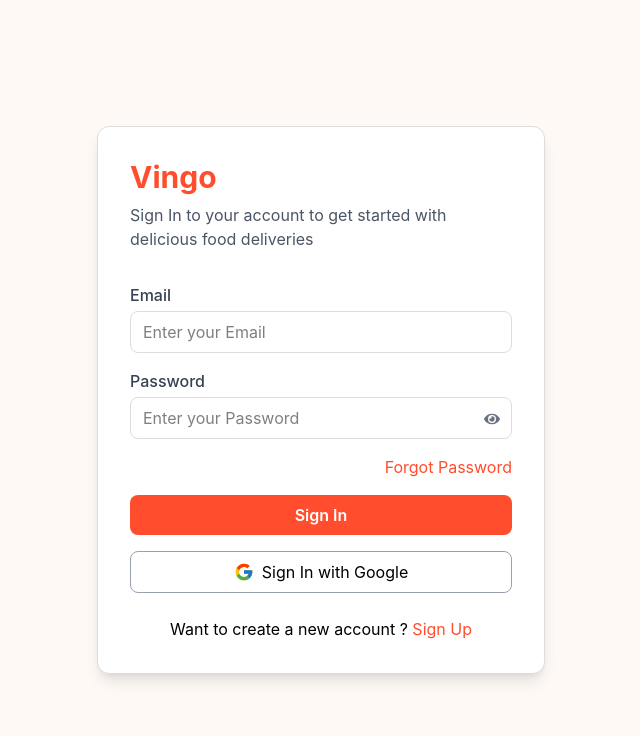
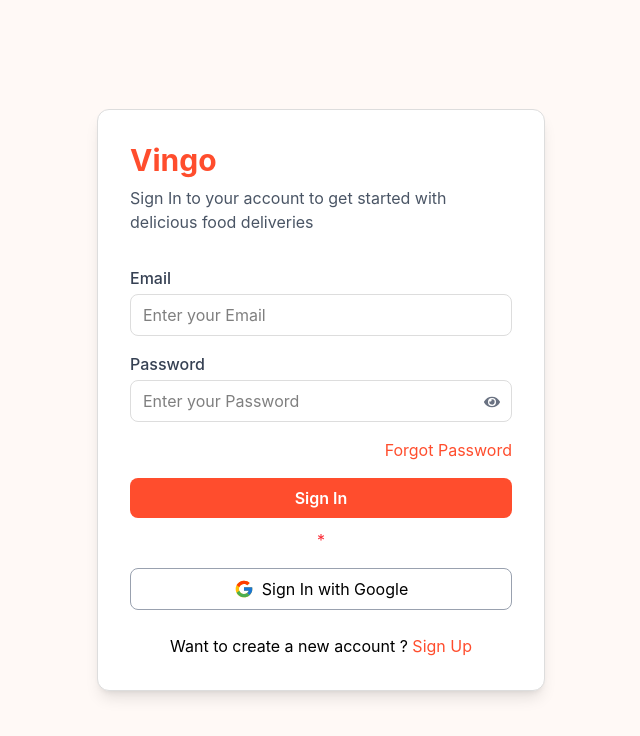
Before and after one commit to ritikrajput12/vingo-food-delivery, a React app in the folder frontend/: page /signin in a window 1280 px wide. Shown: the top 736 px of the page, without its empty margins (319-959 px from the left). Built offline with nearby package versions, Linux system fonts and the light colour scheme; no server answers; the HTML template or start-up script is replaced by a standard one.

Commit message:
added error handling in auth UI

```diff
--- a/frontend/src/pages/ForgotPassword.jsx
+++ b/frontend/src/pages/ForgotPassword.jsx
@@ -12,6 +12,7 @@
     const [newPassword, setNewPassword] = useState("")
     const [confirmPassword, setConfirmPassword] = useState("")
     const navigate = useNavigate()
+    const [err,setErr]= useState("")
 
     const handleSendOtp = async () => {
         try {
--- a/frontend/src/pages/SignIn.jsx
+++ b/frontend/src/pages/SignIn.jsx
@@ -17,6 +17,7 @@
   const navigate = useNavigate()
   const [email, setEmail] = useState("")
   const [password, setPassword] = useState("")
+  const [err, setErr] = useState("")
 
   const handleSignIn = async () => {
     try {
@@ -24,8 +25,9 @@
         email, password
       }, { withCredentials: true })
       console.log(result)
+      setErr("")
     } catch (error) {
-      console.log(error?.response?.data?.message || error.message)
+      setErr(error.response.data.message)
     }
   }
 
@@ -89,6 +91,7 @@
           onClick={handleSignIn}>
           Sign In
         </button>
+        <p className='text-red-500 text-center my-[10px]'>*{err}</p>
 
         <button className='w-full mt-4 flex items-center justify-center gap-2 border rounded-lg px-4 py-2 transition cursor-pointer duration-200 border-gray-400 hover:bg-gray-100'>
           <FcGoogle size={20} />
--- a/frontend/src/pages/SignUp.jsx
+++ b/frontend/src/pages/SignUp.jsx
@@ -27,18 +27,22 @@
   const handleSignUp = async () => {
     try {
       if (!mobile) {
-        return alert("mobile no is required")
+        return setErr("mobile no is required")
       }
       const result = await axios.post(`${serverUrl}/api/auth/signup`, {
         fullName, email, password, mobile, role
       }, { withCredentials: true })
       console.log(result)
+      setErr("")
     } catch (error) {
-      console.log(error)
+      setErr(error.response.data.message)
     }
   }
 
   const handleGoogleAuth = async () => {
+    if(!mobile){
+      return setErr("mobile no is required")
+    }
     const provider = new GoogleAuthProvider();
     const result = await signInWithPopup(auth, provider);
     try {
@@ -164,6 +168,7 @@
           onClick={handleSignUp}>
           Sign Up
         </button>
+        <p className='text-red-500 text-center my-[10px]'>*{err}</p>
 
         <button className='w-full mt-4 flex items-center justify-center gap-2 border rounded-lg px-4 py-2 transition cursor-pointer duration-200 border-gray-400 hover:bg-gray-100'
           onClick={handleGoogleAuth}
```
